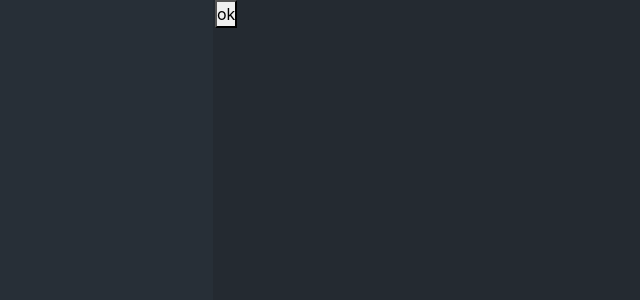
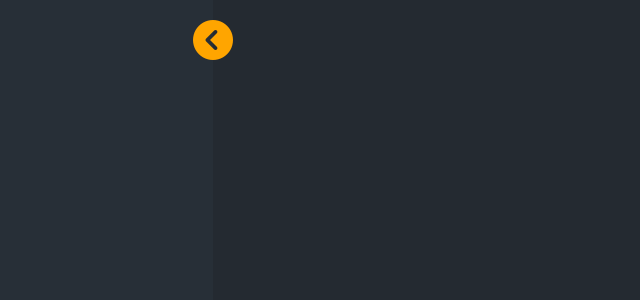
Before and after one commit to RishabhVerma098/todoapp, a React (Create React App) app: page / in a window 1280 px wide. Shown: the top 300 px of the page, without its empty margins (0-640 px from the left). Built offline with nearby package versions, Linux system fonts and the light colour scheme.

Commit message:
sidemenu icon

```diff
--- a/package.json
+++ b/package.json
@@ -9,7 +9,9 @@
     "react-dom": "^16.10.2",
     "react-redux": "^7.1.1",
     "react-scripts": "3.2.0",
-    "redux": "^4.0.4"
+    "react-svg": "^10.0.23",
+    "redux": "^4.0.4",
+    "sass": "^1.23.0"
   },
   "scripts": {
     "start": "react-scripts start",
--- a/public/index.html
+++ b/public/index.html
@@ -30,6 +30,10 @@
       integrity="sha384-ggOyR0iXCbMQv3Xipma34MD+dH/1fQ784/j6cY/iJTQUOhcWr7x9JvoRxT2MZw1T"
       crossorigin="anonymous"
     />
+    <script
+      src="https://kit.fontawesome.com/ad0edcc5ff.js"
+      crossorigin="anonymous"
+    ></script>
     <title>React App</title>
   </head>
   <body>
--- a/src/App.css
+++ b/src/App.css
@@ -18,3 +18,8 @@
 .sideMenu {
   background-color: #272f37;
 }
+.sideMenu .icon i {
+  float: right;
+  margin-right: -35px;
+  margin-top: 20px;
+}
--- a/src/App.js
+++ b/src/App.js
@@ -1,18 +1,31 @@
 import React, { Component } from "react";
 import "./App.css";
-
-//NOTE:DO NOT NAME CLASS AS CONATINER...
 
 class App extends Component {
   state = {
     slide: false
   };
 
-  style = slide => {
-    var x = slide ? "-200px" : "0px";
+  style = () => {
+    var x = this.state.slide ? "-200px" : "0px";
     return {
       transform: "translateX(" + x + ")",
-      transition: "transform 0.5s ease-out"
+      transition: "all 0.5s ease-out"
+    };
+  };
+  rotateIcon = () => {
+    if (this.state.slide) {
+      return "fa-rotate-270";
+    } else {
+      return "fa-rotate-90";
+    }
+  };
+  changeColorOfIcon = () => {
+    var x = this.state.slide ? "red" : "orange";
+    return {
+      color: x,
+      transition: "all 0.5s ease-out",
+      fontSize: "40px"
     };
   };
 
@@ -20,13 +33,14 @@ class App extends Component {
     return (
       <div className="container-fluid">
         <div className="row">
-          <div className="col-2 sideMenu" style={this.style(this.state.slide)}>
-            <button
-              onClick={() => this.setState({ slide: !this.state.slide })}
-              style={{ marginLeft: "200px" }}
-            >
-              ok
-            </button>
+          <div className="col-2 sideMenu" style={this.style()}>
+            <div className="icon">
+              <i
+                class={"fas fa-chevron-circle-down " + this.rotateIcon()}
+                style={this.changeColorOfIcon()}
+                onClick={() => this.setState({ slide: !this.state.slide })}
+              ></i>
+            </div>
           </div>
           <div className="col-10 main"></div>
         </div>
```
Also changed, not shown: 1 other file (tests, documents, lock files or other folders).
